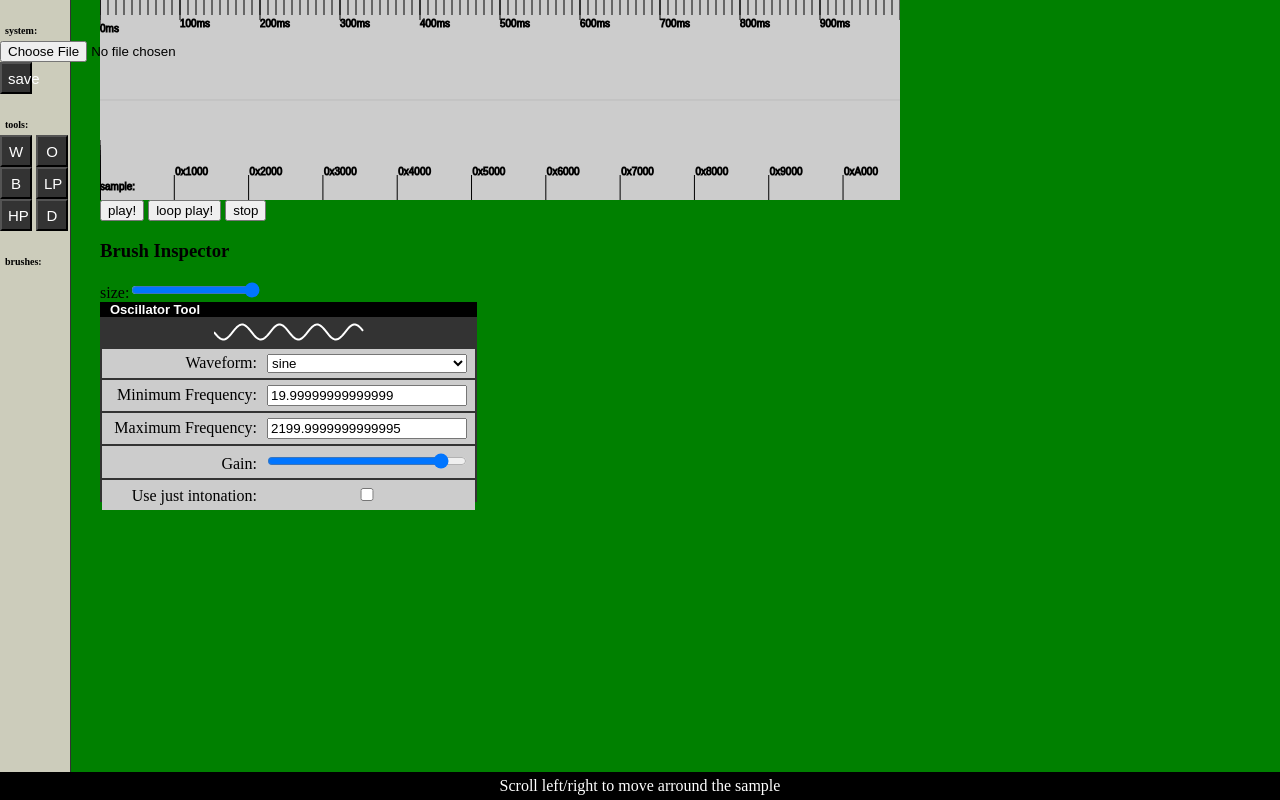
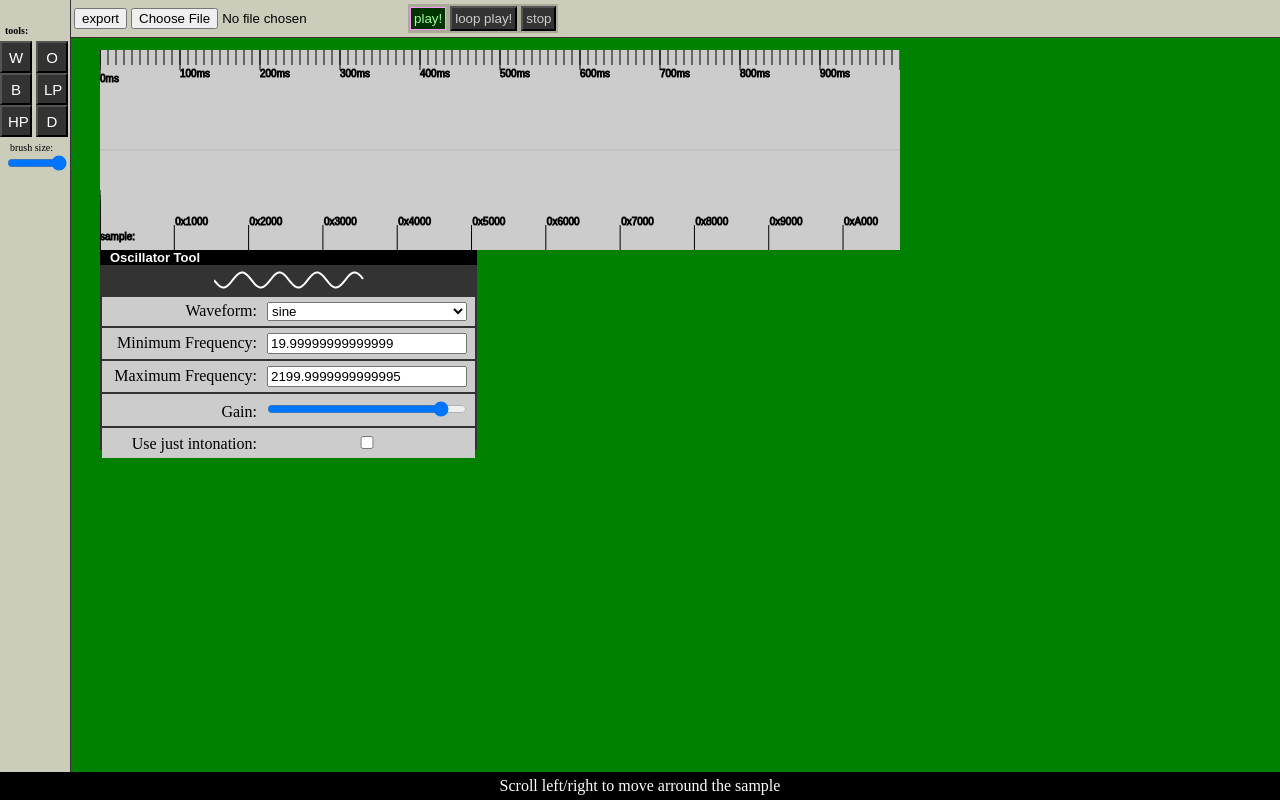
Before and after one commit to joelle-o-world/AudioBrush, a plain HTML site: page index.html in a window 1280 px wide. Drawn offline with Linux system fonts and the light colour scheme; a script that the page names is missing.

```diff
--- a/Brush.js
+++ b/Brush.js
@@ -130,15 +130,15 @@
 
 audioBrush.Brush.prototype.makeHtml = function() {
     var div = document.createElement("div");
-    div.className = "brushinpsector";
+    div.className = "brushinspector";
 
-    div.header = document.createElement("h3");
-    div.header.innerText = "Brush Inspector";
+    //div.header = document.createElement("h3");
+    //div.header.innerText = "";
 
     div.sizeInp = createRangeInput(0, 100);
 
-    div.appendChild(div.header);
-    div.appendChild(labelWrapInput(div.sizeInp, "size"));
+    //div.appendChild(div.header);
+    div.appendChild(labelWrapInput(div.sizeInp, "brush size"));
 
     return div;
 }
--- a/FilterTool.js
+++ b/FilterTool.js
@@ -33,7 +33,7 @@
 
     var mAv = this.movingAverageLength*(y/disp.canvas.height);
     var f = 0.443*this.sampleRate/mAv;
-    return f+"Hz";
+    return "cutoff = " +Math.round(f)+"Hz";
     //return f+"Hz ("+hp+")";
 }
 
--- a/index.html
+++ b/index.html
@@ -45,10 +45,16 @@
         </script>
     </head>
     <body>
+        <div id="topbar">
+            <button onclick="audioBrush.exportSample()">export</button>
+            <input type="file" onchange="audioBrush.loadUserSample(this.files[0])" />
+            <div id="playback">
+                <button onclick="disp.sample.play()" class="playButton">play!</button>
+                <button onclick="audioBrush.playback.play(disp.sample, true);" class="loopPlayButton">loop play!</button>
+                <button onclick="audioBrush.playback.stop();" class="stopButton">stop</button>
+            </div>
+        </div>
         <div id="toolbox">
-            <h3>system:</h3>
-            <input type="file" onchange="audioBrush.loadUserSample(this.files[0])" />
-            <button onclick="audioBrush.exportSample()">save</button>
             <h3>tools:</h3>
             <button class="tool" onclick="chooseTool1()">W</button>
             <button class="tool" onclick="chooseTool2()">O</button>
@@ -56,16 +62,12 @@
             <button class="tool" onclick="chooseTool4()">LP</button>
             <button class="tool" onclick="chooseTool5()">HP</button>
             <button class="tool" onclick="chooseTool6()">D</button>
-            <h3>brushes:</h3>
+            <div id="brushInspectorWrapper"></div>
+
         </div>
         <canvas id="mainSample" class="waveDisplay" width="800px" height="200px"></canvas>
-        <div id="playback">
-            <button onclick="disp.sample.play()">play!</button>
-            <button onclick="audioBrush.playback.play(disp.sample, true);">loop play!</button>
-            <button onclick="audioBrush.playback.stop();">stop</button>
-        </div>
+
         <div id="cursorInfo" display="none">INFO</div>
-        <div id="brushInspectorWrapper"></div>
         <div id="toolInspector"></div>
         <div id="tipsWrapper"></div>
     </body>
--- a/interface.css
+++ b/interface.css
@@ -3,6 +3,7 @@
     margin:0px;
     padding:0px;
     margin-left:100px;
+    margin-top:50px;
 }
 .waveDisplay {
     background-color:#ccc;
@@ -20,6 +21,33 @@
     font-size:10px;
 }
 
+#topbar {
+    position:fixed;
+    left:70px;
+    right:0px;
+    top:0px;
+    padding:4px;
+    background-color:#ccb;
+    border-bottom:1px solid #333;
+}
+#playback {
+    display:inline-block;
+    margin-left:20px;
+    background-color:#aa9;
+    padding: 2px;
+}
+#playback>button {
+    background-color:#333;
+    color:#ccc;
+    padding:3px;
+}
+#playback>button.playButton {
+    color:#9f9;
+    border:1px solid #f9f;
+    background-color:#030
+}
+
+
 #toolbox {
     position:fixed;
     left:0px;
@@ -30,7 +58,7 @@
     width:70px;
 
 }
-#toolbox>h3 {
+#toolbox>h3, .brushinspector >.inputWrapper>label {
     font-size:10px;
     padding:5px;
     margin:0px;
@@ -45,3 +73,13 @@
     width:32px;
     height:32px;
 }
+
+.brushinspector {
+    display:inline-block;
+    margin:5px;
+    pading:10px;
+}
+
+.brushInspector > .inputWrapper > input {
+    width:100%;
+}
```
Also changed, not shown: Sample.js (+0 -19 lines).
